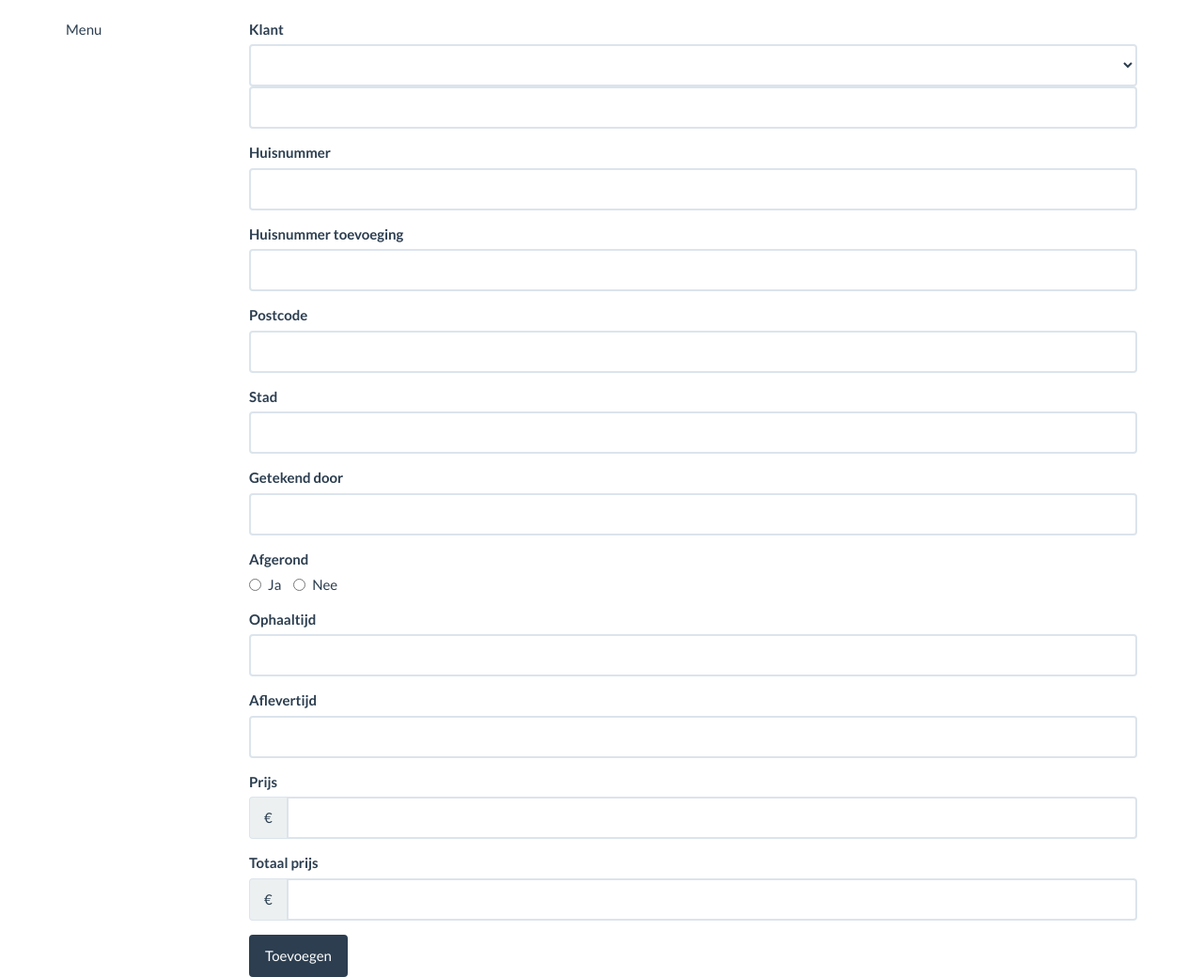
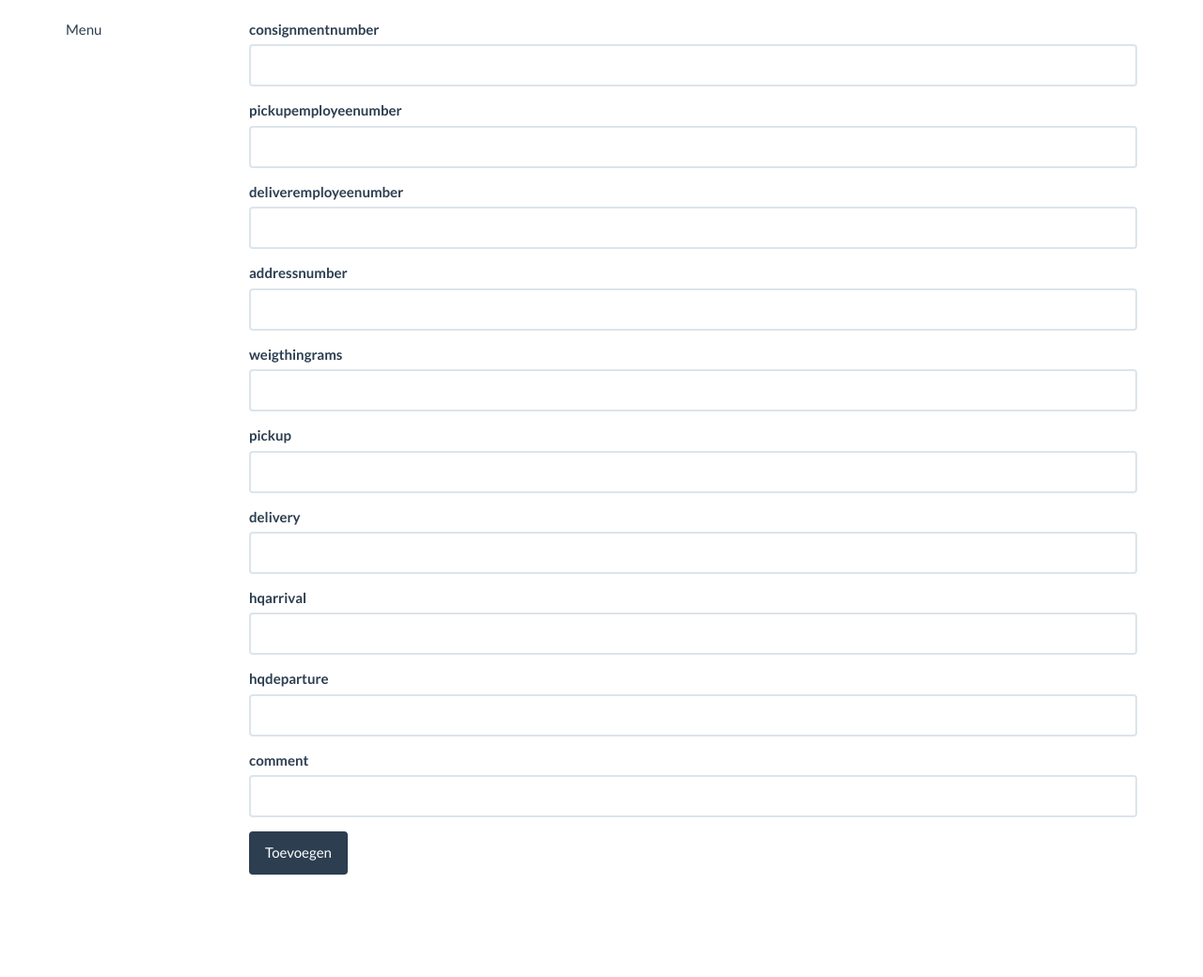
Before and after one commit to bernardoloesberg/ABC-biker, a PHP site: page /parcelcreate in a window 1280 px wide. Shown: the part 60-1100 px from the top of the page at 94% size. After the commit the page ends 991 px from the top, so only its background shows below. Run offline with PHP 8.4, Linux system fonts and the light colour scheme; lists and menus that the app fills with data are empty.

Commit message:
USE CASE consignment finisht and started working on USE CASE parcel nieuwe versie

```diff
--- a/pages/page/parcelcreate.php
+++ b/pages/page/parcelcreate.php
@@ -1,5 +1,7 @@
 <?php
-
+    /**
+     * TODO: NEXT STEP ON CONSIGNMENT
+     */
     echo '<div class="row">
             <div class="col-md-2">
                 Menu
@@ -7,66 +9,44 @@
             <div class="col-md-10">
                 <form action="#" method="post">
                     <div class="form-group">
-                        <label for="customer">Klant</label>
-                        <select class="form-control" name="customernumber">';
-
-
-
-    echo '          </div>
-                    <div class="form-group">
-                        <label for="pickupstreet">Straat</label>
-                        <input type="text" class="form-control" id="pickupstreet" name="pickupstreet" value="">
+                        <label for="consignmentnumber">consignmentnumber</label>
+                        <input type="text" class="form-control" id="consignmentnumber" name="consignmentnumber" value="" />
                     </div>
                     <div class="form-group">
-                        <label for="pickuphousenumber">Huisnummer</label>
-                        <input type="text" class="form-control" id="pickuphousenumber" name="pickuphousenumber" value="">
+                        <label for="pickupemployeenumber">pickupemployeenumber</label>
+                        <input type="text" class="form-control" id="pickupemployeenumber" name="pickupemployeenumber" value="" />
                     </div>
                     <div class="form-group">
-                        <label for="pickuphousenumberaddon">Huisnummer toevoeging</label>
-                        <input type="text" class="form-control" id="pickuphousenumberaddon" name="pickuphousenumberaddon" value="">
+                        <label for="deliveremployeenumber">deliveremployeenumber</label>
+                        <input type="text" class="form-control" id="deliveremployeenumber" name="deliveremployeenumber" value="" />
                     </div>
                     <div class="form-group">
-                        <label for="pickupzipcode">Postcode</label>
-                        <input type="text" class="form-control" id="pickupzipcode" name="pickupzipcode" value="">
+                        <label for="addressnumber">addressnumber</label>
+                        <input type="text" class="form-control" id="addressnumber" name="addressnumber" value="" />
                     </div>
                     <div class="form-group">
-                        <label for="pickupcity">Stad</label>
-                        <input type="text" class="form-control" id="pickupcity" name="pickupcity" value="">
-                    </div>
-                    <div class="form-group">
-                        <label for="consignorname">Getekend door</label>
-                        <input type="text" class="form-control" id="consignorname" name="consignorname" value="">
-                    </div>
-                    <div class="form-group">
-                        <label for="completedlabel">Afgerond</label><br/>
-                        <label class="radio-inline">
-                            <input type="radio" name="completed" id="completed1" value="1"> Ja
-                        </label>
-                        <label class="radio-inline">
-                            <input type="radio" name="completed" id="completed2" value="0"> Nee
-                        </label>
+                        <label for="weigthingrams">weigthingrams</label>
+                        <input type="text" class="form-control" id="weigthingrams" name="weigthingrams" value="" />
                     </div>
                     <div class="form-group date">
-                        <label for="consignorname">Ophaaltijd</label>
-                        <input type="text" class="form-control" id="scheduledpickup" name="scheduledpickup" value="">
+                        <label for="pickup">pickup</label>
+                        <input type="text" class="form-control" id="pickup" name="pickup" value="" />
                     </div>
                     <div class="form-group date">
-                        <label for="consignorname">Aflevertijd</label>
-                        <input type="text" class="form-control" id="scheduleddelivery" name="scheduleddelivery" value="">
+                        <label for="delivery">delivery</label>
+                        <input type="text" class="form-control" id="delivery" name="delivery" value="" />
                     </div>
                     <div class="form-group date">
-                        <label for="consignorname">Prijs</label>
-                        <div class="input-group">
-                            <span class="input-group-addon">&euro;</span>
-                            <input type="text" class="form-control" id="price" name="price" value="">
-                        </div>
+                        <label for="hqarrival">hqarrival</label>
+                        <input type="text" class="form-control" id="hqarrival" name="hqarrival" value="" />
                     </div>
                     <div class="form-group date">
-                        <label for="consignorname">Totaal prijs</label>
-                        <div class="input-group">
-                            <span class="input-group-addon">&euro;</span>
-                            <input type="text" class="form-control" id="totalprice" name="totalprice" value="">
-                        </div>
+                        <label for="hqdeparture">hqdeparture</label>
+                        <input type="text" class="form-control" id="hqdeparture" name="hqdeparture" value="" />
+                    </div>
+                    <div class="form-group date">
+                        <label for="comment">comment</label>
+                        <input type="text" class="form-control" id="comment" name="comment" value="" />
                     </div>
                     <button type="submit" name="createConsignment" class="btn btn-primary">Toevoegen</button>
                 </form>
```
